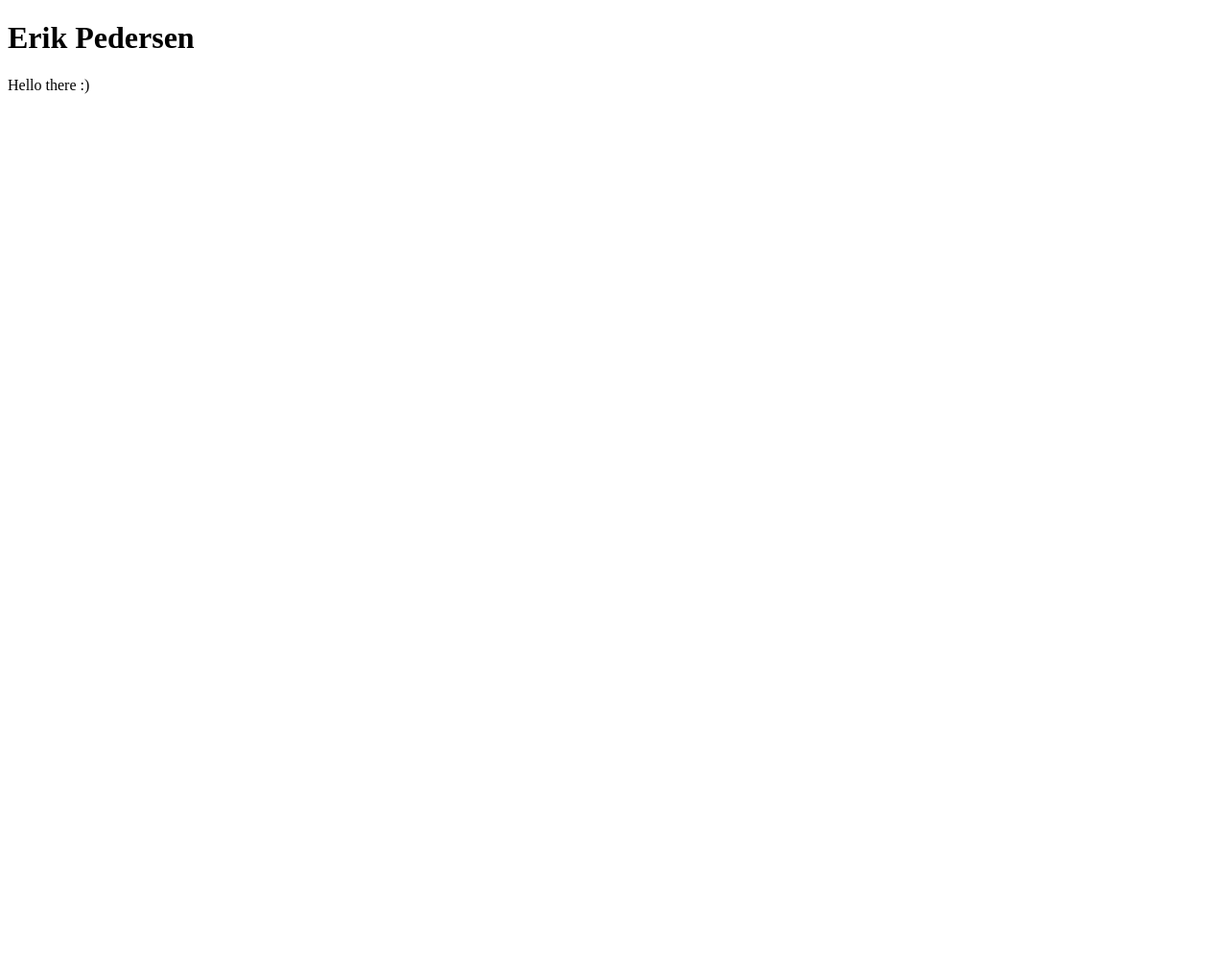
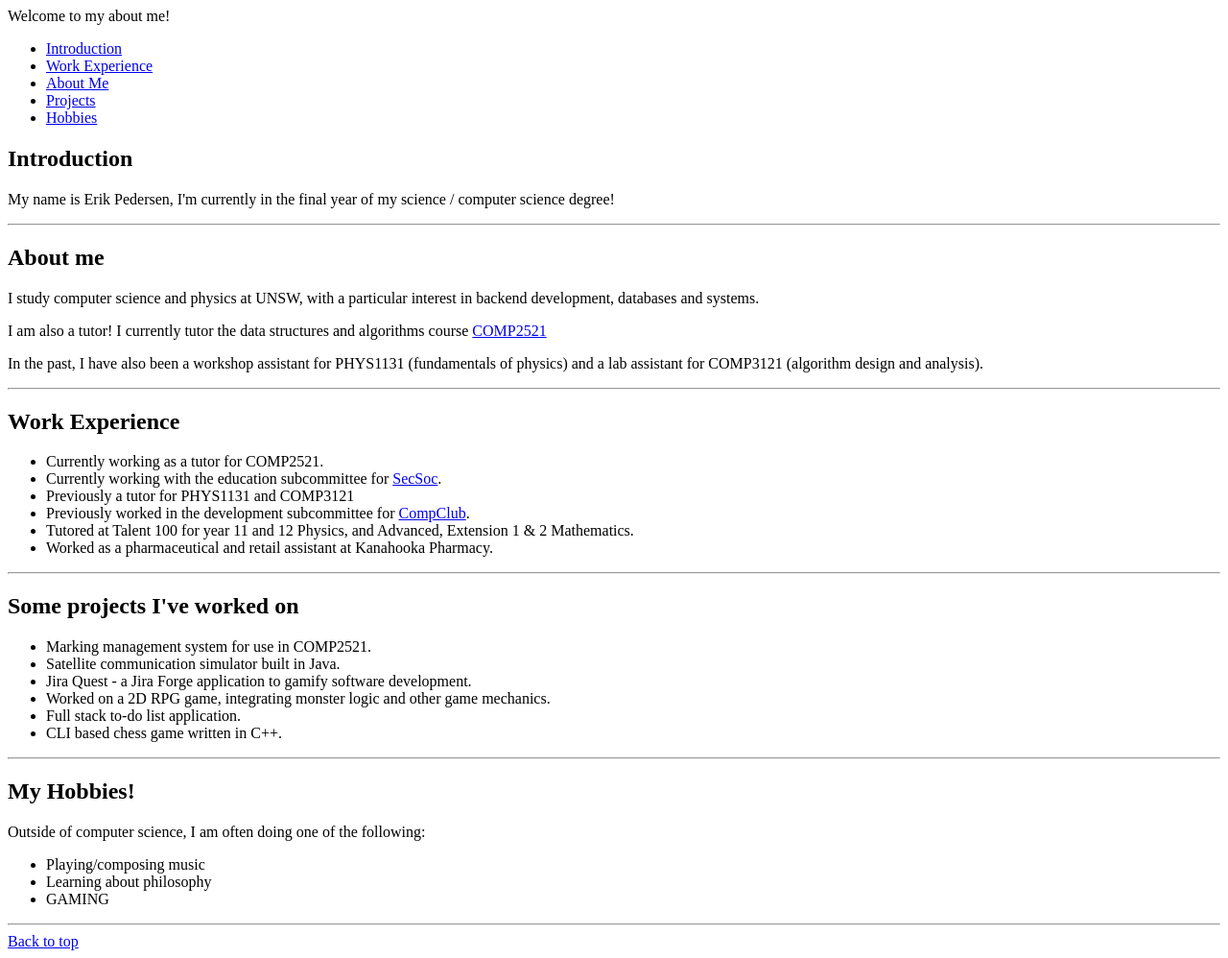
Before and after one commit to erik-pedersen/erik-pedersen.github.io, a plain HTML site: page index.html in a window 1280 px wide. Shown: the whole page at 96% size. Before the commit the page ends 800 px from the top, so only its background shows below. Drawn offline with Linux system fonts and the light colour scheme.

Commit message:
updated about-me

```diff
--- a/index.html
+++ b/index.html
@@ -1,15 +1,92 @@
 <!DOCTYPE html>
 
 <html lang="en">
+
     <head>
         <meta charset="UTF-8">
-        <title>Erik Pedersen</title>
+        <title> Erik Pedersen </title>
     </head>
 
     <body>
-        <h1>Erik Pedersen</h1>
         <header>
-            Hello there :)
+            Welcome to my about me!
         </header>
+
+        <main>
+            <nav>
+                <ul>
+                    <li> <a href="#introduction"> Introduction</a> </li>
+                    <li> <a href="#workExperience"> Work Experience</a> </li>
+                    <li> <a href="#aboutMe"> About Me </a></li>
+                    <li> <a href="#projects"> Projects</a> </li>
+                    <li> <a href="#hobbies"> Hobbies</a> </li>
+                </ul>
+            </nav>
+
+            <section id="introduction">
+                <h1> Introduction </h1>
+                <p>My name is Erik Pedersen, I'm currently in the final year of my science / computer science degree!</p>
+            </section>
+            <hr>
+            <section id="aboutMe">
+                <h1> About me </h1>
+                <p> I study computer science and physics at UNSW, with a particular interest in backend development, databases and systems. </p>
+                <p> I am also a tutor! I currently tutor the data structures and algorithms course <a href="http://cgi.cse.unsw.edu.au/~cs2521/25T2"> COMP2521 </a></p>
+                <p> In the past, I have also been a workshop assistant for PHYS1131 (fundamentals of physics) and a lab assistant for COMP3121 (algorithm design and analysis). <p>
+            </section>
+
+            <hr>
+
+            <section id="workExperience">
+                <h1> Work Experience </h1>
+                <ul>
+                    <li> Currently working as a tutor for COMP2521. </li>
+                    <li> Currently working with the education subcommittee for <a href="https://secsoc.org"> SecSoc</a>. </li>
+                    <li> Previously a tutor for PHYS1131 and COMP3121 </li>
+                    <li> Previously worked in the development subcommittee for <a href="https://compclub.org"> CompClub</a>. </li>
+                    <li> Tutored at Talent 100 for year 11 and 12 Physics, and Advanced, Extension 1 & 2 Mathematics. </li>
+                    <li> Worked as a pharmaceutical and retail assistant at Kanahooka Pharmacy. </li>
+                </ul>
+            </section>
+
+            <hr>
+
+            <section id="projects">
+                <h1> Some projects I've worked on </h1>
+                <ul>
+                    <li> Marking management system for use in COMP2521. </li>
+                    <li> Satellite communication simulator built in Java. </li>
+                    <li> Jira Quest - a Jira Forge application to gamify software development. </li>
+                    <li> Worked on a 2D RPG game, integrating monster logic and other game mechanics. </li>
+                    <li> Full stack to-do list application. </li>
+                    <li> CLI based chess game written in C++. </li>
+                </ul>
+            </section>
+
+            <hr>
+
+            <section id="hobbies">
+                <h1> My Hobbies! </h1>
+                Outside of computer science, I am often doing one of the following:
+                <ul>
+                    <li> Playing/composing music </li>
+                    <li> Learning about philosophy </li>
+                    <li> GAMING </li>
+                </ul>
+            </section>
+
+            <hr>
+
+            <footer>
+                <a href="#"> Back to top </a>
+            </footer>
+        </main>
+
+
+        <footer>
+
+        </footer>
+
     </body>
+
 </html>
```
